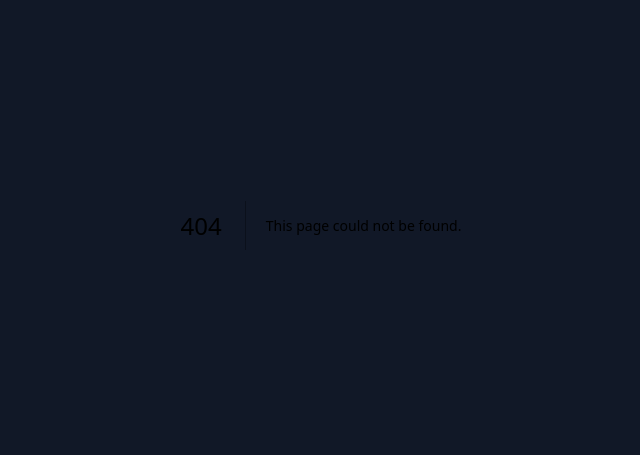
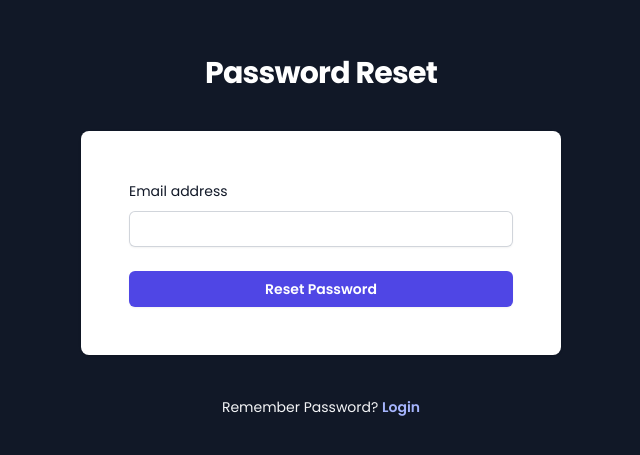
Before and after one commit to imran-farooq7/next-auth-v5, a Next.js app: page /passwordreset in a window 1280 px wide. Before the commit this address had no page. Shown: the part 175-630 px from the top of the page, without its empty margins (319-959 px from the left). Built offline with nearby package versions, Linux system fonts and the light colour scheme; no server answers.

Commit message:
reset password page completed

```diff
--- a/app/(unauthUser)/layout.tsx
+++ b/app/(unauthUser)/layout.tsx
@@ -6,7 +6,7 @@ const Layout = async ({ children }: { children: React.ReactNode }) => {
 	if (session) {
 		redirect("/myapp");
 	}
-	return <>{children}</>;
+	return <div className="min-h-screen flex items-center">{children}</div>;
 };
 
 export default Layout;
--- a/app/(unauthUser)/login/page.tsx
+++ b/app/(unauthUser)/login/page.tsx
@@ -117,7 +117,7 @@ const LoginPage = () => {
 					<p className="mt-5 text-center text-sm text-gray-100">
 						Forgot password?{" "}
 						<Link
-							href="/register"
+							href="/passwordreset"
 							className="font-semibold leading-6 text-indigo-300 hover:text-indigo-500"
 						>
 							Forget Password
--- /dev/null
+++ b/app/(unauthUser)/passwordreset/page.tsx
@@ -0,0 +1,107 @@
+"use client";
+import { registerUser } from "@/lib/actions";
+import Link from "next/link";
+import { useRouter } from "next/navigation";
+import { useState } from "react";
+import { useForm } from "react-hook-form";
+import toast from "react-hot-toast";
+interface FormValues {
+	email: string;
+}
+
+const PasswordResetPage = () => {
+	const [loading, setLoading] = useState(false);
+	const router = useRouter();
+	const {
+		register,
+		handleSubmit,
+		watch,
+		formState: { errors },
+		reset,
+	} = useForm<FormValues>({
+		defaultValues: {
+			email: "",
+		},
+	});
+	const handleFormSubmit = async (data: FormValues) => {
+		// try {
+		// 	setLoading(true);
+		// 	// const res = await registerUser({
+		// 	// 	email: data.email as string,
+		// 	// 	password: data.password as string,
+		// 	// 	confirmPassword: data.confirmPassword as string,
+		// 	// });
+		// 	// if (res?.statusbar === "success") {
+		// 		// toast.success(res.message);
+		// 		// reset();
+		// 		// router.push("/login");
+		// 	// } else {
+		// 		// toast.error(res?.message!);
+		// 	// }
+		// // } catch (error) {
+		// 	// console.log(error);
+		// // } finally {
+		// 	setLoading(false);
+		// }
+	};
+	return (
+		<>
+			<div className="flex min-h-full flex-1 flex-col justify-center py-12 sm:px-6 lg:px-8">
+				<div className="sm:mx-auto sm:w-full sm:max-w-md">
+					<h2 className="mt-6 text-center text-3xl font-bold leading-9 tracking-tight text-white">
+						Password Reset
+					</h2>
+				</div>
+
+				<div className="mt-10 sm:mx-auto sm:w-full sm:max-w-[480px]">
+					<div className="bg-white px-6 py-12 shadow sm:rounded-lg sm:px-12">
+						<form
+							className="space-y-6"
+							onSubmit={handleSubmit(handleFormSubmit)}
+						>
+							<div>
+								<label
+									htmlFor="email"
+									className="block text-sm font-medium leading-6 text-gray-900"
+								>
+									Email address
+								</label>
+								<div className="mt-2">
+									<input
+										id="email"
+										type="email"
+										{...register("email", { required: true })}
+										autoComplete="email"
+										required
+										className="block pl-4 w-full rounded-md border-0 py-1.5 text-gray-900 shadow-sm ring-1 ring-inset ring-gray-300 placeholder:text-gray-400 focus:ring-2 focus:ring-inset focus:ring-indigo-600 sm:text-sm sm:leading-6"
+									/>
+								</div>
+							</div>
+
+							<div>
+								<button
+									type="submit"
+									disabled={loading}
+									className="flex w-full justify-center rounded-md bg-indigo-600 px-3 py-1.5 text-sm font-semibold leading-6 text-white shadow-sm hover:bg-indigo-500 focus-visible:outline focus-visible:outline-2 focus-visible:outline-offset-2 focus-visible:outline-indigo-600 disabled:cursor-wait"
+								>
+									Reset Password
+								</button>
+							</div>
+						</form>
+					</div>
+				</div>
+				<p className="mt-10 text-center text-sm text-gray-100">
+					Remember Password?{" "}
+					<Link
+						href="/login"
+						className="font-semibold leading-6 text-indigo-300 hover:text-indigo-500"
+					>
+						Login
+					</Link>
+				</p>
+			</div>
+		</>
+	);
+};
+
+export default PasswordResetPage;
```
